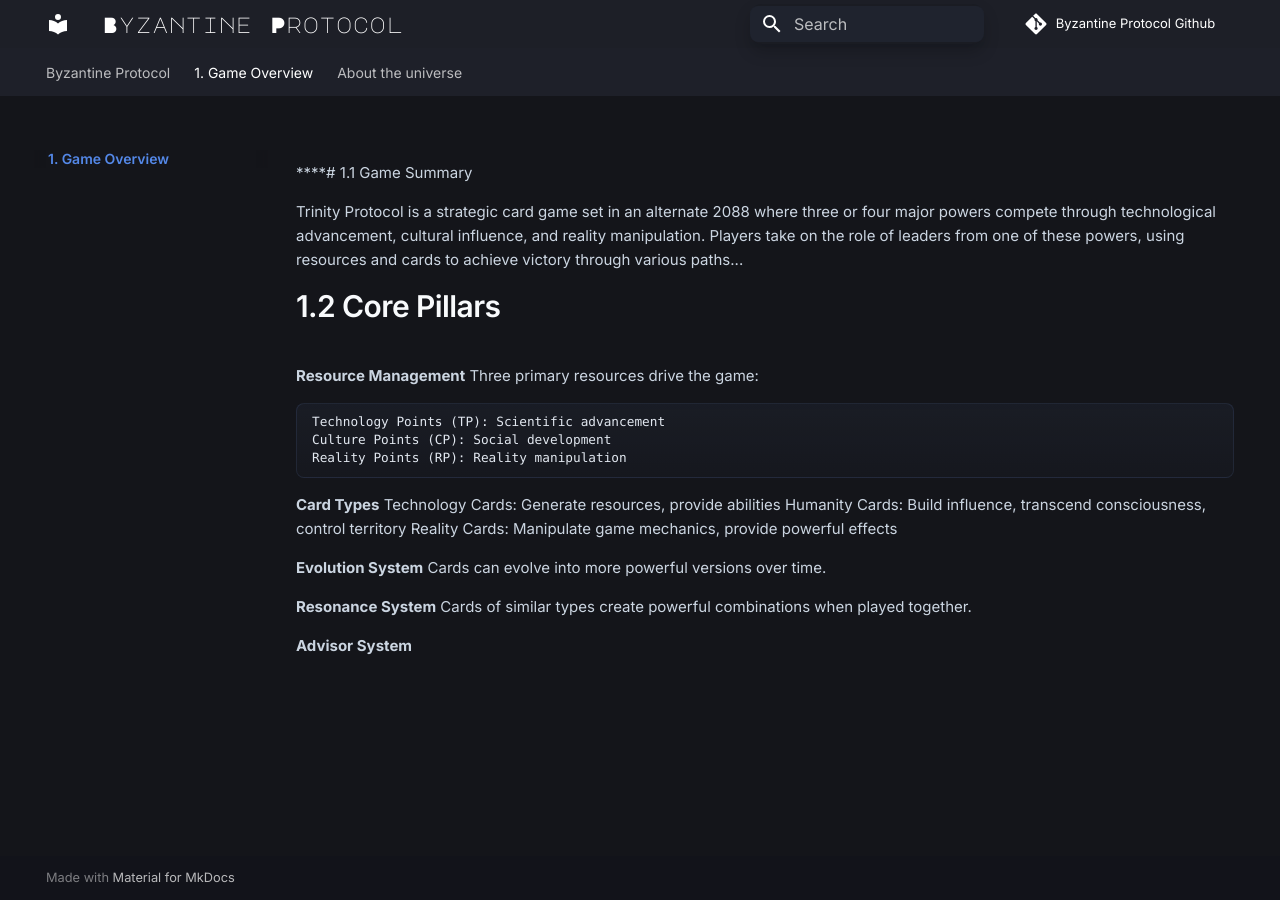
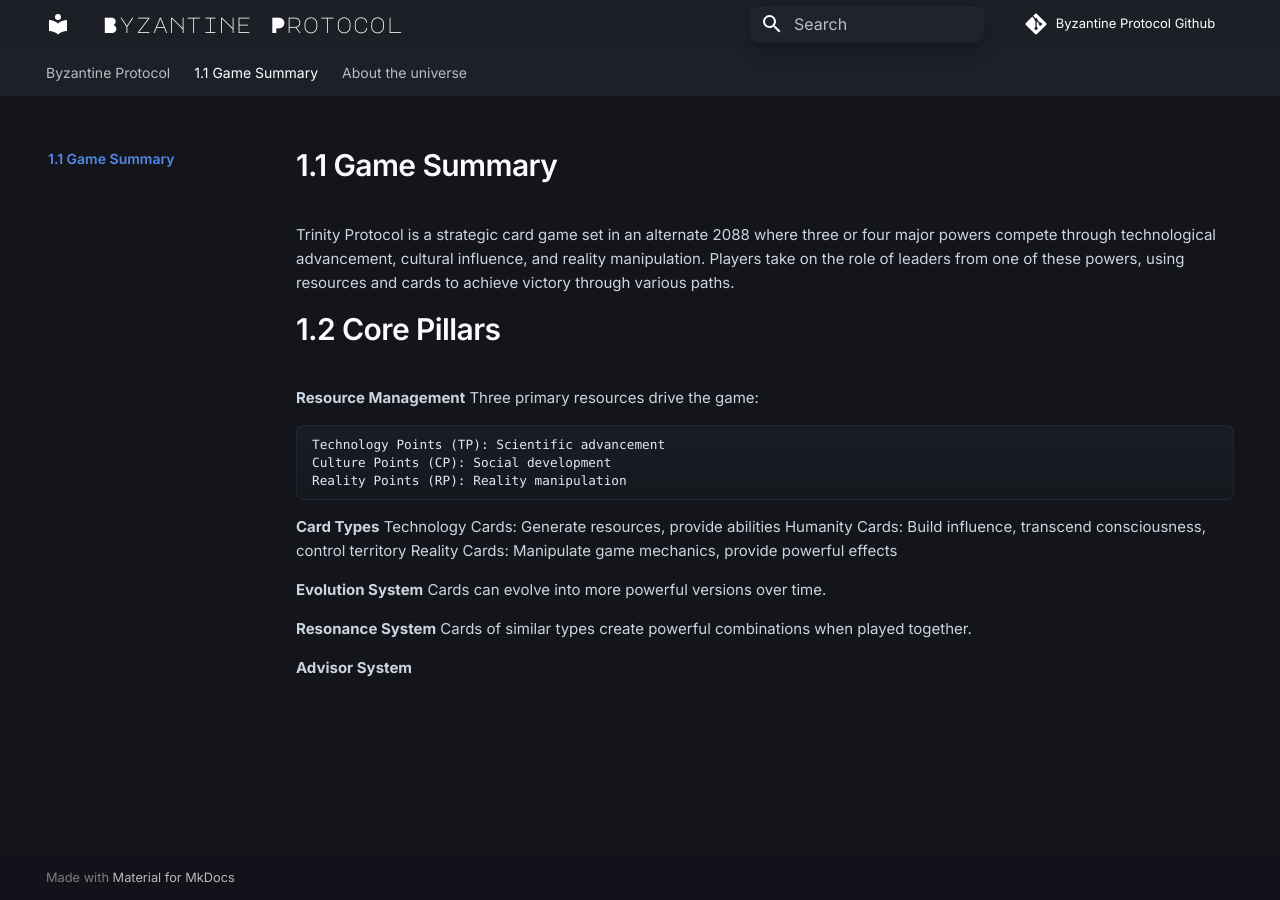
Before and after one commit to somethingdarkside1/Byzantine-Protocol, an MkDocs documentation site: the page built from docs/1. Game Overview.md, in a window 1280 px wide. Built offline with MkDocs 1.6.1 and Material for MkDocs 9.7.7, drawn with Linux system fonts in a browser that asks for light colours; comment, search, counter and statistics services are not loaded.

Commit message:
Update 1. Game Overview.md

```diff
--- a/docs/1. Game Overview.md
+++ b/docs/1. Game Overview.md
@@ -1,6 +1,6 @@
-****# 1.1 Game Summary
+# 1.1 Game Summary
 
-Trinity Protocol is a strategic card game set in an alternate 2088 where three or four major powers compete through technological advancement, cultural influence, and reality manipulation. Players take on the role of leaders from one of these powers, using resources and cards to achieve victory through various paths...
+Trinity Protocol is a strategic card game set in an alternate 2088 where three or four major powers compete through technological advancement, cultural influence, and reality manipulation. Players take on the role of leaders from one of these powers, using resources and cards to achieve victory through various paths.
 
 # 1.2 Core Pillars
 
```
